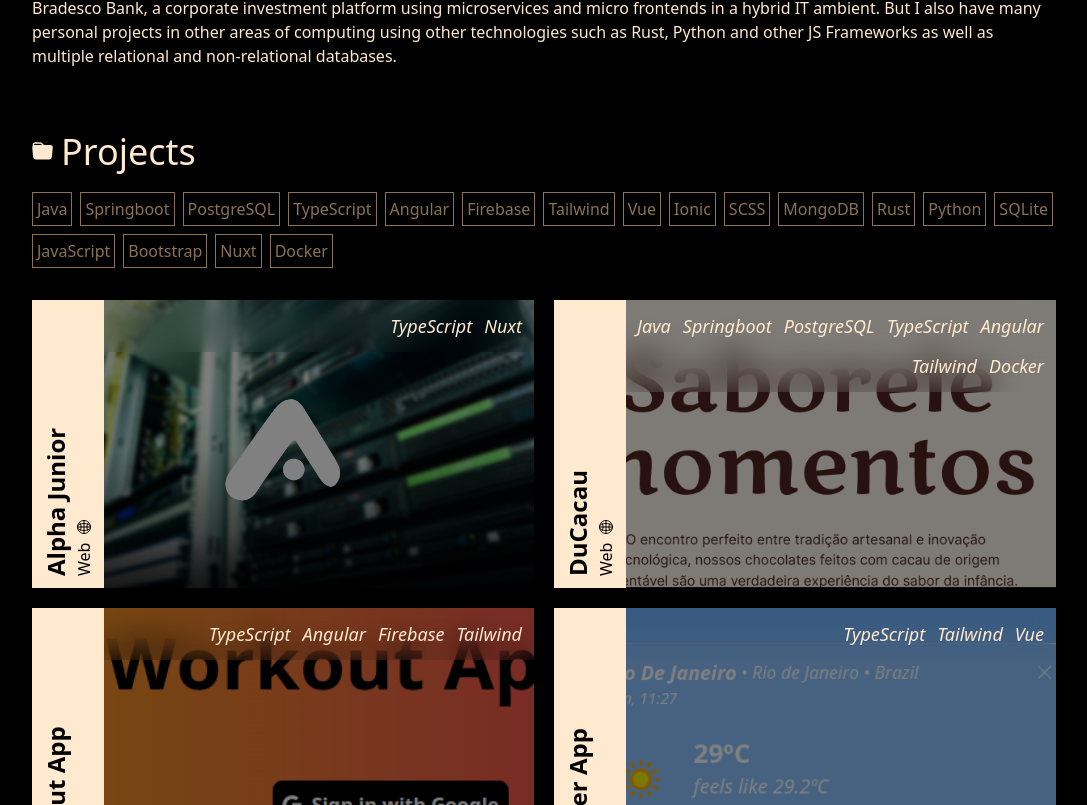
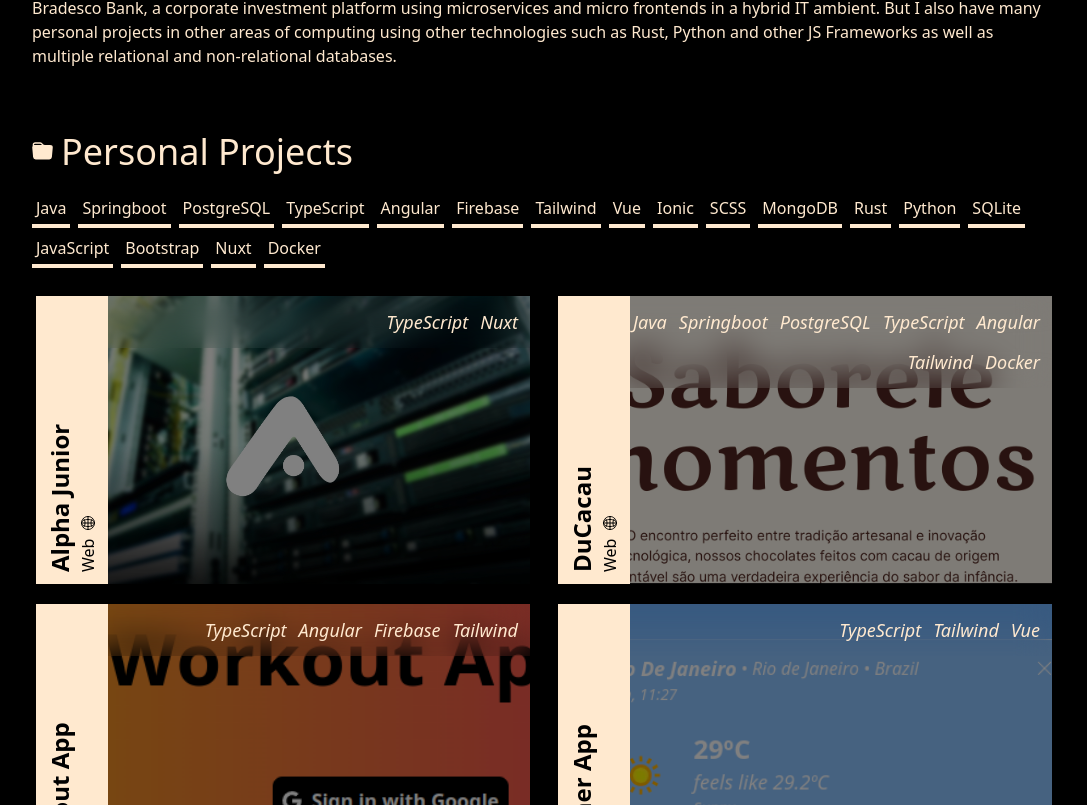
Before and after one commit to Edhet/eduardop, an Angular app: page / in a window 1280 px wide. Shown: the part 1435-2240 px from the top of the page, without its empty margins (96-1183 px from the left). Built offline with nearby package versions, Linux system fonts and the light colour scheme.

Commit message:
Better stylling on filters

```diff
--- a/src/app/components/project-list/project-list.component.html
+++ b/src/app/components/project-list/project-list.component.html
@@ -8,7 +8,12 @@
 
   <div class="text-white md:sticky md:top-0 md:z-20 py-3 md:bg-black/75 md:backdrop-blur-sm">
     <div class="flex gap-2 flex-wrap">
-      <button *ngFor="let tag of projectsService.filters" class="p-1 max-w-fit transition-all outline-2 border bg-transparent hover:border-bAlmond hover:text-bAlmond hover:bg-bAlmond/50" [ngClass]="projectsService.filterIsActive(tag.tagName) ? 'outline text-bAlmond border-bAlmond': 'text-fBistre border-fBistre'" (click)="projectsService.changeFilter(tag)">
+      <button *ngFor="let tag of projectsService.filters"
+      class="p-1 max-w-fit transition-all outline-2 relative bg-transparent
+        before:w-full before:h-1 before:bg-bAlmond before:start-0 before:-bottom-1 before:absolute before:transition-all before:-z-10
+      hover:border-bAlmond hover:text-bAlmond hover:bg-bAlmond/50"
+       [ngClass]="projectsService.filterIsActive(tag.tagName) ? 'text-black before:h-[115%] hover:bg-transparent hover:text-black': 'text-bAlmond'"
+       (click)="projectsService.changeFilter(tag)">
         {{tag.tagName}}
       </button>
 
@@ -22,6 +27,6 @@
 
   <p class="quickFade italic font-light text-bAlmond my-24 text-xl text-center" *ngIf="projectsService.projectList.length <= 0">{{localizationService.emptyQueryText}}</p>
   <div class="lg:grid lg:grid-cols-2 lg:gap-x-5">
-    <app-project-card *ngFor="let project of projectsService.projectList" [projectInfo]="project"></app-project-card>
+    <app-project-card class="px-1" *ngFor="let project of projectsService.projectList" [projectInfo]="project"></app-project-card>
   </div>
 </section>
--- a/src/assets/json/langstext.json
+++ b/src/assets/json/langstext.json
@@ -21,7 +21,7 @@
         "sectionBody": "I have two year of experience in full-stack web development, having worked at BNDES where I mostly participated in the development of the internal debt control system in Java and Angular, and am currently at MJV alocated in the Bradesco Global Solutions project at Bradesco Bank, a corporate investment platform using microservices and micro frontends in a hybrid IT ambient. But I also have many personal projects in other areas of computing using other technologies such as Rust, Python and other JS Frameworks as well as multiple relational and non-relational databases."
       },
       "projects": {
-        "sectionHeader": "Projects"
+        "sectionHeader": "Personal Projects"
       }
     },
     "footerContent": {
@@ -51,7 +51,7 @@
         "sectionBody": "Tenho dois anos de experiência em desenvolvimento web full-stack, Já tendo trabalhado no BNDES onde participei no desenvolvimento do sistema interno de controle da dívida em Java e Angular, e estou atualmente na MJV alocado no projeto Bradesco Global Solutions do Banco Bradesco, uma plataforma corporativa de investimentos utilizando microserviços e micro frontends em um ambiente de TI híbrida. Também tenho vários projetos pessoais em outras áreas da computação usando outras tecnologias como Rust, Python e outros frameworks JavaScript assim como vários bancos de dados relacionais e não relacionais."
       },
       "projects": {
-        "sectionHeader": "Projetos"
+        "sectionHeader": "Projetos Pessoais"
       }
     },
     "footerContent": {
```
